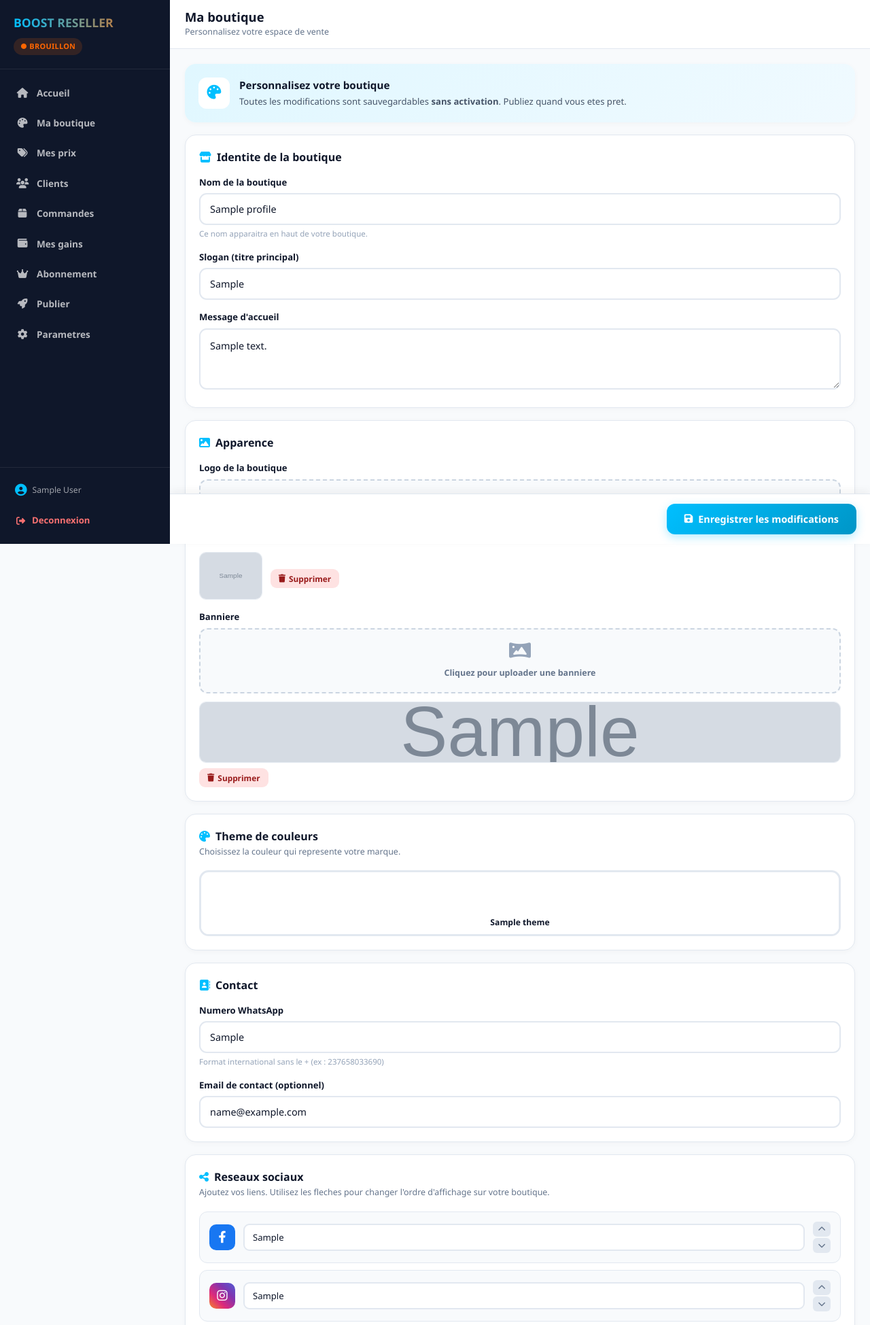
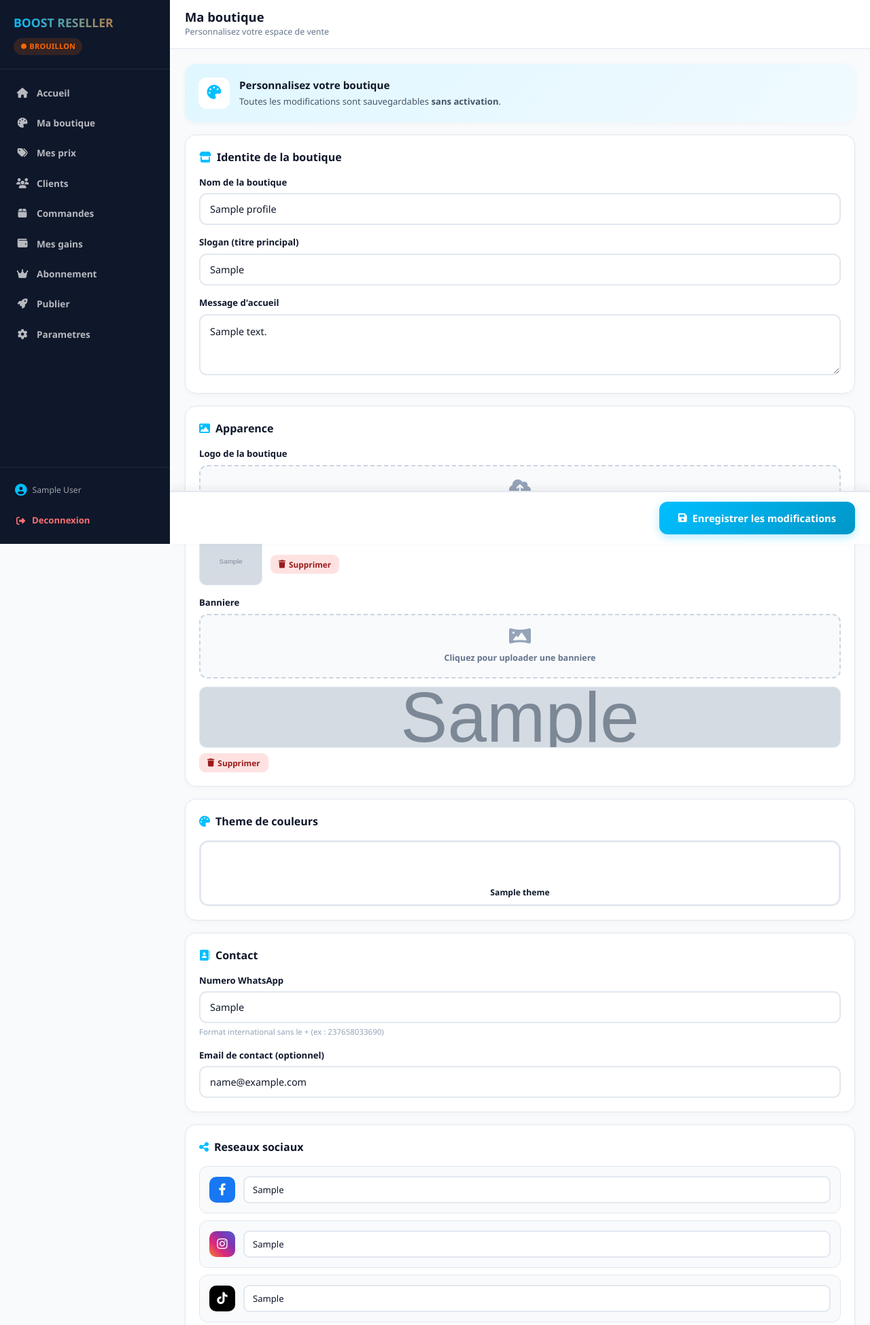
Before and after one commit to abdoula14cherif/kalilinux, a Flask app: template app/templates/dashboard/boutique.html in a window 1280 px wide. Shown: the top 1949 px of the page at 68% size. Run offline with Flask 3, Linux system fonts and the light colour scheme; the template is opened without the code that fills it: most values are stand-ins (such as "Sample title", 1, 10 or a date in 2020); grey boxes marked "Sample" are stand-in pictures.

Commit message:
Update boutique.html

```diff
--- a/app/templates/dashboard/boutique.html
+++ b/app/templates/dashboard/boutique.html
@@ -16,8 +16,6 @@
 .boutique-form .card{background:#fff;border-radius:16px;padding:22px;border:1px solid #E2E8F0;box-shadow:0 2px 8px rgba(0,0,0,.03);margin-bottom:18px}
 .card-title{font-size:1rem;font-weight:800;color:#0F172A;margin-bottom:18px;display:flex;align-items:center;gap:10px}
 .card-title i{color:#00BFFF}
-.card-subtitle{font-size:.78rem;color:#64748B;font-weight:500;margin-top:-14px;margin-bottom:18px;line-height:1.5}
-
 .fg{margin-bottom:16px}
 .fg label{display:block;font-size:.82rem;font-weight:700;color:#0F172A;margin-bottom:6px}
 .fg .hint{font-size:.72rem;color:#94A3B8;margin-top:4px;font-weight:400;line-height:1.5}
@@ -25,7 +23,6 @@
 .inp:focus,.txta:focus{border-color:#00BFFF}
 .txta{min-height:90px;resize:vertical;line-height:1.6}
 
-/* Thèmes */
 .themes-grid{display:grid;grid-template-columns:repeat(auto-fit,minmax(100px,1fr));gap:10px;margin-top:10px}
 .theme-item{position:relative;cursor:pointer;border:3px solid #E2E8F0;border-radius:14px;overflow:hidden;transition:all .2s}
 .theme-item:hover{transform:translateY(-3px);border-color:#CBD5E1}
@@ -34,7 +31,6 @@
 .theme-preview{height:58px;display:flex;align-items:center;justify-content:center;color:#fff;font-weight:900;font-size:1.1rem}
 .theme-label{text-align:center;font-size:.76rem;font-weight:700;color:#0F172A;padding:7px 4px;background:#fff}
 
-/* Upload */
 .upload-box{border:2px dashed #CBD5E1;border-radius:12px;padding:18px;text-align:center;cursor:pointer;position:relative;overflow:hidden;transition:all .2s;background:#F8FAFC}
 .upload-box:hover{border-color:#00BFFF;background:#F0FAFF}
 .upload-box input[type=file]{position:absolute;inset:0;opacity:0;cursor:pointer}
@@ -44,7 +40,6 @@
 .preview-banniere{max-width:100%;max-height:90px;border-radius:10px;margin-top:12px;object-fit:cover;border:1px solid #E2E8F0;width:100%}
 .btn-suppr{display:inline-flex;align-items:center;gap:5px;background:#FEE2E2;color:#991B1B;padding:6px 12px;border-radius:9px;font-size:.74rem;font-weight:700;border:none;cursor:pointer;margin-top:8px;text-decoration:none}
 
-/* Réseaux sociaux - ordre et visibilité */
 .reseau-item{display:flex;align-items:center;gap:12px;padding:14px;background:#F8FAFC;border:1px solid #E2E8F0;border-radius:12px;margin-bottom:10px}
 .reseau-icon{width:38px;height:38px;border-radius:10px;display:flex;align-items:center;justify-content:center;color:#fff;font-size:1.1rem;flex-shrink:0}
 .reseau-fb{background:#1877F2}
@@ -54,10 +49,11 @@
 .reseau-content{flex:1;min-width:0}
 .reseau-input{width:100%;padding:9px 12px;border:2px solid #E2E8F0;border-radius:9px;font-size:.82rem;color:#0F172A;outline:none;background:#fff;font-family:inherit}
 .reseau-input:focus{border-color:#00BFFF}
-.reseau-controls{display:flex;gap:6px;align-items:center}
-.reseau-order{display:flex;flex-direction:column;gap:2px}
-.btn-order{background:#E2E8F0;border:none;width:26px;height:22px;border-radius:6px;cursor:pointer;color:#64748B;font-size:.7rem;display:flex;align-items:center;justify-content:center}
-.btn-order:hover{background:#CBD5E1;color:#0F172A}
+
+.toggle-row{display:flex;align-items:center;justify-content:space-between;padding:14px 0;border-bottom:1px solid #E2E8F0}
+.toggle-row:last-child{border-bottom:none}
+.toggle-lbl{font-size:.86rem;font-weight:700;color:#0F172A}
+.toggle-desc{font-size:.74rem;color:#64748B;margin-top:3px;font-weight:500}
 .switch{position:relative;display:inline-block;width:42px;height:24px;flex-shrink:0}
 .switch input{opacity:0;width:0;height:0}
 .slider{position:absolute;cursor:pointer;top:0;left:0;right:0;bottom:0;background:#CBD5E1;transition:.3s;border-radius:24px}
@@ -65,22 +61,17 @@
 input:checked + .slider{background:#00BFFF}
 input:checked + .slider:before{transform:translateX(18px)}
 
-/* Toggle */
-.toggle-row{display:flex;align-items:center;justify-content:space-between;padding:14px 0;border-bottom:1px solid #E2E8F0}
-.toggle-row:last-child{border-bottom:none}
-.toggle-lbl{font-size:.86rem;font-weight:700;color:#0F172A}
-.toggle-desc{font-size:.74rem;color:#64748B;margin-top:3px;font-weight:500}
-
-/* Barre fixe bas */
-.save-bar{position:sticky;bottom:0;background:#fff;border-top:1px solid #E2E8F0;padding:14px 20px;margin:0 -22px -22px -22px;display:flex;gap:10px;justify-content:flex-end;box-shadow:0 -4px 12px rgba(0,0,0,.05);z-index:10}
-.btn-save{background:linear-gradient(135deg,#00BFFF,#0096C7);color:#fff;padding:13px 26px;border-radius:12px;border:none;font-weight:800;font-size:.9rem;cursor:pointer;box-shadow:0 4px 14px rgba(0,191,255,.3);display:inline-flex;align-items:center;gap:8px}
+/* BARRE DE SAUVEGARDE */
+.save-bar{position:fixed;bottom:0;left:250px;right:0;background:#fff;border-top:2px solid #E2E8F0;padding:14px 22px;display:flex;gap:10px;justify-content:flex-end;box-shadow:0 -4px 12px rgba(0,0,0,.06);z-index:80}
+@media(max-width:900px){.save-bar{left:0}}
+.btn-save{background:linear-gradient(135deg,#00BFFF,#0096C7);color:#fff;padding:14px 28px;border-radius:12px;border:none;font-weight:800;font-size:.92rem;cursor:pointer;box-shadow:0 4px 14px rgba(0,191,255,.3);display:inline-flex;align-items:center;gap:8px;transition:transform .2s}
 .btn-save:hover{transform:translateY(-1px);box-shadow:0 6px 18px rgba(0,191,255,.4)}
+.btn-save:active{transform:translateY(0)}
 {% endblock %}
 
 {% block dashboard_content %}
-<div class="boutique-form">
+<div class="boutique-form" style="padding-bottom:90px">
 
-  <!-- STATUT -->
   <div class="card" style="background:linear-gradient(135deg,#E0F7FF,#F0FAFF);border:none">
     <div style="display:flex;align-items:center;gap:14px">
       <div style="width:46px;height:46px;border-radius:12px;background:#fff;color:#00BFFF;display:flex;align-items:center;justify-content:center;font-size:1.3rem;flex-shrink:0">
@@ -90,36 +81,29 @@ input:checked + .slider:before{transform:translateX(18px)}
         <div style="font-size:.95rem;font-weight:900;color:#0F172A;margin-bottom:3px">Personnalisez votre boutique</div>
         <div style="font-size:.82rem;color:#475569;line-height:1.5">
           Toutes les modifications sont sauvegardables <strong>sans activation</strong>.
-          Publiez quand vous etes pret.
         </div>
       </div>
     </div>
   </div>
 
-  <form method="POST" action="{{ url_for('dashboard.boutique_enregistrer') }}" enctype="multipart/form-data">
+  <form method="POST" action="{{ url_for('dashboard.boutique_enregistrer') }}" enctype="multipart/form-data" id="formBoutique">
 
-    <!-- IDENTITE -->
     <div class="card">
       <div class="card-title"><i class="fas fa-store"></i> Identite de la boutique</div>
-
       <div class="fg">
         <label>Nom de la boutique</label>
         <input class="inp" type="text" name="boutique_nom" value="{{ profile.boutique_nom or '' }}" placeholder="Ex : Boost Douala" maxlength="60">
-        <div class="hint">Ce nom apparaitra en haut de votre boutique.</div>
       </div>
-
       <div class="fg">
         <label>Slogan (titre principal)</label>
         <input class="inp" type="text" name="boutique_slogan" value="{{ profile.boutique_slogan or '' }}" placeholder="Ex : Le boost le plus rapide du Cameroun" maxlength="100">
       </div>
-
       <div class="fg" style="margin-bottom:0">
         <label>Message d'accueil</label>
-        <textarea class="txta" name="boutique_message_accueil" placeholder="Decrivez votre boutique en quelques mots..." maxlength="300">{{ profile.boutique_message_accueil or '' }}</textarea>
+        <textarea class="txta" name="boutique_message_accueil" placeholder="Decrivez votre boutique..." maxlength="300">{{ profile.boutique_message_accueil or '' }}</textarea>
       </div>
     </div>
 
-    <!-- APPARENCE -->
     <div class="card">
       <div class="card-title"><i class="fas fa-image"></i> Apparence</div>
 
@@ -133,10 +117,7 @@ input:checked + .slider:before{transform:translateX(18px)}
         {% if profile.boutique_logo_url %}
         <div style="display:flex;align-items:center;gap:12px;margin-top:12px">
           <img class="preview-img" style="margin-top:0;max-height:70px" src="{{ profile.boutique_logo_url }}" alt="Logo">
-          <form method="POST" action="{{ url_for('dashboard.boutique_supprimer_image') }}" style="display:inline">
-            <input type="hidden" name="type" value="logo">
-            <button type="submit" class="btn-suppr" onclick="return confirm('Supprimer le logo ?')"><i class="fas fa-trash"></i> Supprimer</button>
-          </form>
+          <button type="button" class="btn-suppr" onclick="supprimerImage('logo')"><i class="fas fa-trash"></i> Supprimer</button>
         </div>
         {% endif %}
       </div>
@@ -151,20 +132,14 @@ input:checked + .slider:before{transform:translateX(18px)}
         {% if profile.boutique_banniere_url %}
         <div style="margin-top:12px">
           <img class="preview-banniere" src="{{ profile.boutique_banniere_url }}" alt="Banniere">
-          <form method="POST" action="{{ url_for('dashboard.boutique_supprimer_image') }}" style="display:inline">
-            <input type="hidden" name="type" value="banniere">
-            <button type="submit" class="btn-suppr" onclick="return confirm('Supprimer la banniere ?')"><i class="fas fa-trash"></i> Supprimer</button>
-          </form>
+          <button type="button" class="btn-suppr" onclick="supprimerImage('banniere')"><i class="fas fa-trash"></i> Supprimer</button>
         </div>
         {% endif %}
       </div>
     </div>
 
-    <!-- THEME -->
     <div class="card">
       <div class="card-title"><i class="fas fa-palette"></i> Theme de couleurs</div>
-      <div class="card-subtitle">Choisissez la couleur qui represente votre marque.</div>
-
       <div class="themes-grid">
         {% for nom, couleurs in themes.items() %}
         <label class="theme-item {% if (profile.boutique_theme or 'bleu') == nom %}actif{% endif %}">
@@ -176,98 +151,61 @@ input:checked + .slider:before{transform:translateX(18px)}
       </div>
     </div>
 
-    <!-- CONTACT -->
     <div class="card">
       <div class="card-title"><i class="fas fa-address-book"></i> Contact</div>
-
       <div class="fg">
         <label>Numero WhatsApp</label>
         <input class="inp" type="text" name="boutique_whatsapp" value="{{ profile.boutique_whatsapp or '' }}" placeholder="Ex : 237658033690">
         <div class="hint">Format international sans le + (ex : 237658033690)</div>
       </div>
-
       <div class="fg" style="margin-bottom:0">
         <label>Email de contact (optionnel)</label>
         <input class="inp" type="email" name="boutique_email" value="{{ profile.boutique_email or '' }}" placeholder="contact@monsite.com">
       </div>
     </div>
 
-    <!-- RESEAUX SOCIAUX -->
     <div class="card">
       <div class="card-title"><i class="fas fa-share-alt"></i> Reseaux sociaux</div>
-      <div class="card-subtitle">Ajoutez vos liens. Utilisez les fleches pour changer l'ordre d'affichage sur votre boutique.</div>
 
-      <!-- Facebook -->
-      <div class="reseau-item" data-reseau="facebook">
+      <div class="reseau-item">
         <div class="reseau-icon reseau-fb"><i class="fab fa-facebook-f"></i></div>
         <div class="reseau-content">
           <input class="reseau-input" type="url" name="boutique_facebook" value="{{ profile.boutique_facebook or '' }}" placeholder="https://facebook.com/mapage">
         </div>
-        <div class="reseau-controls">
-          <div class="reseau-order">
-            <button type="button" class="btn-order" onclick="moveUp(this)"><i class="fas fa-chevron-up"></i></button>
-            <button type="button" class="btn-order" onclick="moveDown(this)"><i class="fas fa-chevron-down"></i></button>
-          </div>
-        </div>
       </div>
 
-      <!-- Instagram -->
-      <div class="reseau-item" data-reseau="instagram">
+      <div class="reseau-item">
         <div class="reseau-icon reseau-ig"><i class="fab fa-instagram"></i></div>
         <div class="reseau-content">
           <input class="reseau-input" type="url" name="boutique_instagram" value="{{ profile.boutique_instagram or '' }}" placeholder="https://instagram.com/moncompte">
         </div>
-        <div class="reseau-controls">
-          <div class="reseau-order">
-            <button type="button" class="btn-order" onclick="moveUp(this)"><i class="fas fa-chevron-up"></i></button>
-            <button type="button" class="btn-order" onclick="moveDown(this)"><i class="fas fa-chevron-down"></i></button>
-          </div>
-        </div>
       </div>
 
-      <!-- TikTok -->
-      <div class="reseau-item" data-reseau="tiktok">
+      <div class="reseau-item">
         <div class="reseau-icon reseau-tt"><i class="fab fa-tiktok"></i></div>
         <div class="reseau-content">
           <input class="reseau-input" type="url" name="boutique_tiktok" value="{{ profile.boutique_tiktok or '' }}" placeholder="https://tiktok.com/@moncompte">
         </div>
-        <div class="reseau-controls">
-          <div class="reseau-order">
-            <button type="button" class="btn-order" onclick="moveUp(this)"><i class="fas fa-chevron-up"></i></button>
-            <button type="button" class="btn-order" onclick="moveDown(this)"><i class="fas fa-chevron-down"></i></button>
-          </div>
-        </div>
       </div>
 
-      <!-- Telegram -->
-      <div class="reseau-item" data-reseau="telegram" style="margin-bottom:0">
+      <div class="reseau-item" style="margin-bottom:0">
         <div class="reseau-icon reseau-tg"><i class="fab fa-telegram"></i></div>
         <div class="reseau-content">
           <input class="reseau-input" type="url" name="boutique_telegram" value="{{ profile.boutique_telegram or '' }}" placeholder="https://t.me/moncanal">
         </div>
-        <div class="reseau-controls">
-          <div class="reseau-order">
-            <button type="button" class="btn-order" onclick="moveUp(this)"><i class="fas fa-chevron-up"></i></button>
-            <button type="button" class="btn-order" onclick="moveDown(this)"><i class="fas fa-chevron-down"></i></button>
-          </div>
-        </div>
       </div>
     </div>
 
-    <!-- A PROPOS -->
     <div class="card">
       <div class="card-title"><i class="fas fa-info-circle"></i> A propos</div>
       <div class="fg" style="margin-bottom:0">
         <label>Texte "A propos" (optionnel)</label>
-        <textarea class="txta" name="boutique_a_propos" placeholder="Parlez de votre entreprise, vos garanties, vos delais...">{{ profile.boutique_a_propos or '' }}</textarea>
-        <div class="hint">Ce texte apparaitra dans une section dediee de votre boutique.</div>
+        <textarea class="txta" name="boutique_a_propos" placeholder="Parlez de votre entreprise...">{{ profile.boutique_a_propos or '' }}</textarea>
       </div>
     </div>
 
-    <!-- OPTIONS -->
     <div class="card">
       <div class="card-title"><i class="fas fa-cog"></i> Options d'affichage</div>
-
       <div class="toggle-row">
         <div>
           <div class="toggle-lbl">Afficher les prix</div>
@@ -278,7 +216,6 @@ input:checked + .slider:before{transform:translateX(18px)}
           <span class="slider"></span>
         </label>
       </div>
-
       <div class="toggle-row">
         <div>
           <div class="toggle-lbl">WhatsApp flottant</div>
@@ -291,13 +228,18 @@ input:checked + .slider:before{transform:translateX(18px)}
       </div>
     </div>
 
-    <!-- BARRE DE SAUVEGARDE -->
+    <!-- BARRE DE SAUVEGARDE FIXE -->
     <div class="save-bar">
-      <button type="submit" class="btn-save">
+      <button type="submit" class="btn-save" id="btnSave">
         <i class="fas fa-save"></i> Enregistrer les modifications
       </button>
     </div>
 
+  </form>
+
+  <!-- FORM SEPARE POUR SUPPRESSION IMAGE (hors du form principal) -->
+  <form method="POST" action="{{ url_for('dashboard.boutique_supprimer_image') }}" id="formSupprImage" style="display:none">
+    <input type="hidden" name="type" id="supprType">
   </form>
 
 </div>
@@ -308,20 +250,18 @@ function selectTheme(el){
   el.closest('.theme-item').classList.add('actif');
 }
 
-function moveUp(btn){
-  var item = btn.closest('.reseau-item');
-  var prev = item.previousElementSibling;
-  if(prev && prev.classList.contains('reseau-item')){
-    item.parentNode.insertBefore(item, prev);
-  }
+function supprimerImage(type){
+  if(!confirm('Supprimer cette image ?')) return;
+  document.getElementById('supprType').value = type;
+  document.getElementById('formSupprImage').submit();
 }
 
-function moveDown(btn){
-  var item = btn.closest('.reseau-item');
-  var next = item.nextElementSibling;
-  if(next && next.classList.contains('reseau-item')){
-    item.parentNode.insertBefore(next, item);
-  }
-}
+// Feedback visuel lors du submit
+document.getElementById('formBoutique').addEventListener('submit', function(e){
+  var btn = document.getElementById('btnSave');
+  btn.innerHTML = '<i class="fas fa-spinner fa-spin"></i> Enregistrement...';
+  btn.disabled = true;
+  // Le formulaire va se soumettre naturellement
+});
 </script>
 {% endblock %}
```
